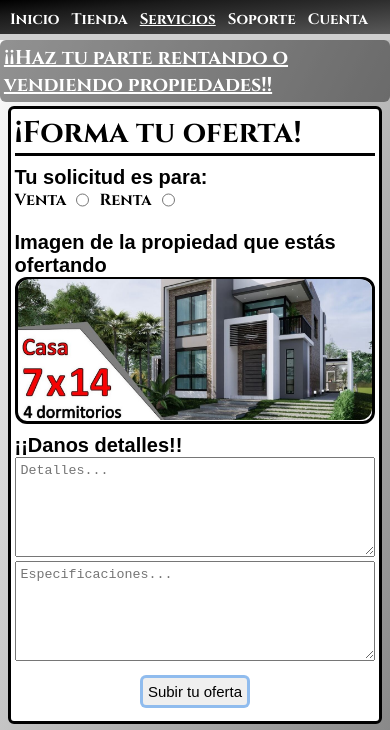
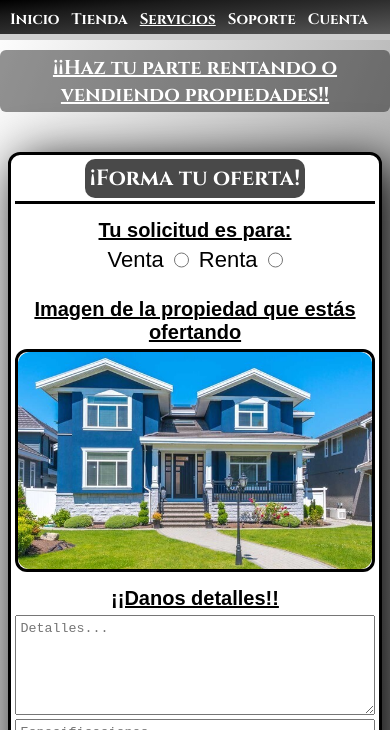
Before and after one commit to 1chbin/Entrega-Final-BuzHouses, a website: page pages/servicios.html in a window 390 px wide. Shown: the top 730 px of the page. Drawn offline with nearby package versions, Linux system fonts and the light colour scheme.

Commit message:
hice responsive la pagina de servicios y cambie algunas cosas del diseño

```diff
--- a/pages/servicios.html
+++ b/pages/servicios.html
@@ -50,7 +50,7 @@
                         </div>
                         <h6>Imagen de la propiedad que estás ofertando</h6>
                         <div class="houseimg">
-                            <img src="../assets/casaejemploo.jpg" alt="Insertar casa">
+                            <img src="../assets/HouseEjemplo.jpg" alt="Insertar casa">
                         </div>
                         <h6>¡¡Danos detalles!!</h6>
                         <div class="det">
--- a/scss/layout/_inicio.scss
+++ b/scss/layout/_inicio.scss
@@ -35,6 +35,7 @@ body{
         font-size: 250%;
         font-family: $typo-1;
         padding: 1%;
+        text-align: center;
     }
     .text{
         padding: 2%;
--- a/scss/layout/_responsive-320px.scss
+++ b/scss/layout/_responsive-320px.scss
@@ -16,4 +16,7 @@
             font-size: 21px;
         }
     }
+    h4{
+        font-size: 18px;
+    }
 }
--- a/scss/layout/_responsive-425px.scss
+++ b/scss/layout/_responsive-425px.scss
@@ -91,4 +91,33 @@
         grid-template-columns: repeat(auto-fill, minmax(260px, 1fr));
         grid-auto-rows: minmax(200px, auto);
     }
+    h4{
+        margin-top: 10px;
+    }
+    .caja3{
+        padding: 40px 2% 70px 2%;
+        .container2{
+            border-radius: 12px;
+            h6{
+                font-size: 20px;
+                margin-bottom: 5px;
+                display: flex;
+                justify-content: center;
+                text-align: center;
+            }
+            .h5{
+                h5{
+                    font-size: 22px;
+                    margin-bottom: 3px;
+                }
+            }
+            .opcion{
+                justify-content: center;
+                font-size: 22px;
+                input[type="radio"]{
+                    width: 15px;
+                }
+            }
+        }
+    }
 }
--- a/scss/layout/_servicios.scss
+++ b/scss/layout/_servicios.scss
@@ -2,31 +2,47 @@ h4{
     @include mixTitle-1;
 }
 .caja3{
-    padding: 1% 2% 5% 2%;
+    padding: 2% 2% 5% 2%;
     .container2{
         background: white;
         border-radius: 6px;
         padding: 1%;
         border: #000000 solid 3px;
+        box-shadow: black 10px 10px 50px;
         .h5{
             border-bottom: #000000 solid;
+            display: flex;
+            justify-content: center;
             h5{
-                color: rgb(0, 0, 0);
+                color: rgb(255, 255, 255);
+                background-color: rgba(0, 0, 0, 0.712);
+                width: fit-content;
+                text-align: center;
+                padding: 5px;
+                margin-bottom: 15px;
+                border-radius: 10px;
                 font-family: $typo-1;
-                font-size: 30px;
+                font-size: 40px;
             }
         }
         h6{
             font-family: $typo-2;
-            font-size: 20px;
-            padding-top: 10px;
+            font-size: 30px;
+            padding-top: 15px;
+            margin-bottom: 15px;
+            text-decoration: underline;
         }
         .opcion{
             display: flex;
             flex-flow: row wrap;
-            font-family: $typo-1;
+            font-family: $typo-2;
             gap: 10px;
             padding-bottom: 10px;
+            font-size: 25px;
+            input[type="radio"]{
+                width: 20px;
+                cursor: pointer;
+            }
         }
         .houseimg{
             border-radius: 12px;
--- a/scss/utilities/mixin.scss
+++ b/scss/utilities/mixin.scss
@@ -8,4 +8,5 @@
     text-decoration: underline;
     background: #0000006c;
     border-radius: 6px;
+    text-align: center;
 }
```
Also changed, not shown: assets/HouseEjemplo.jpg (added), assets/casaejemploo.jpg (deleted), css/style.css.
